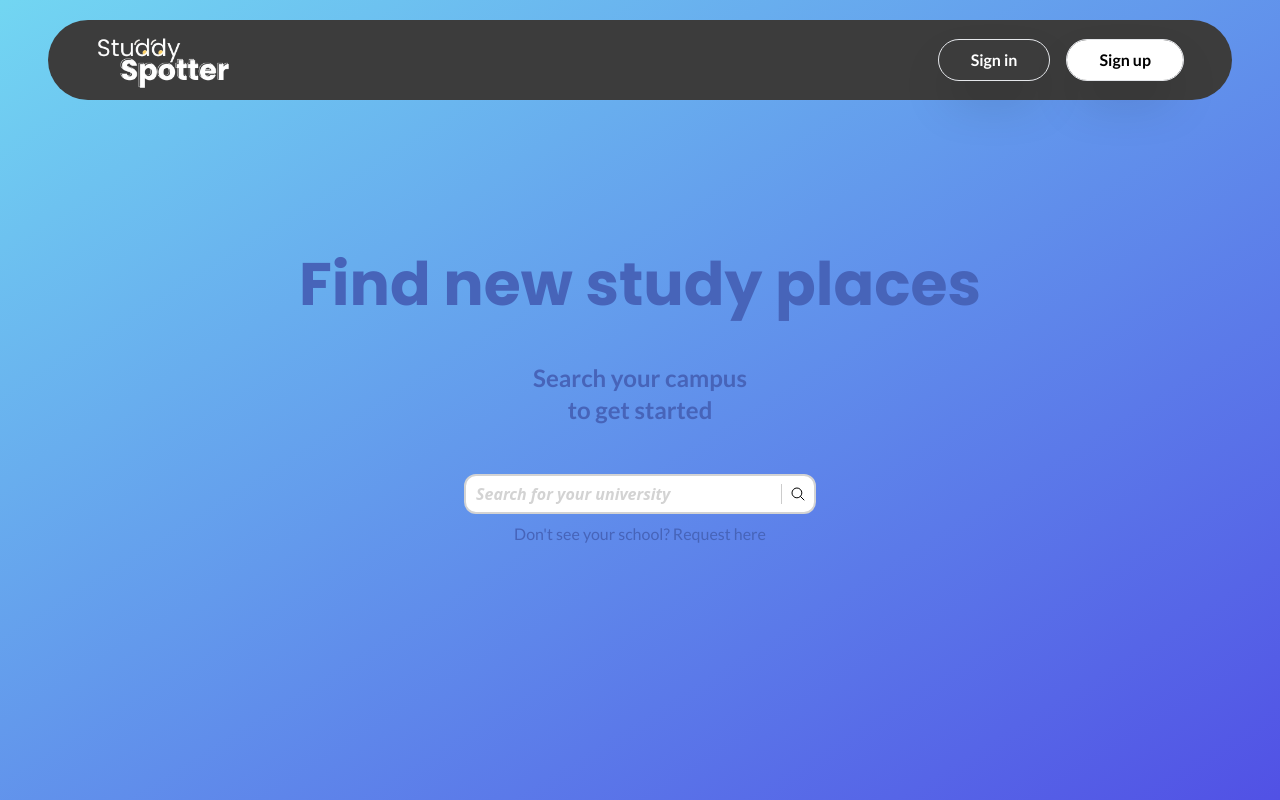
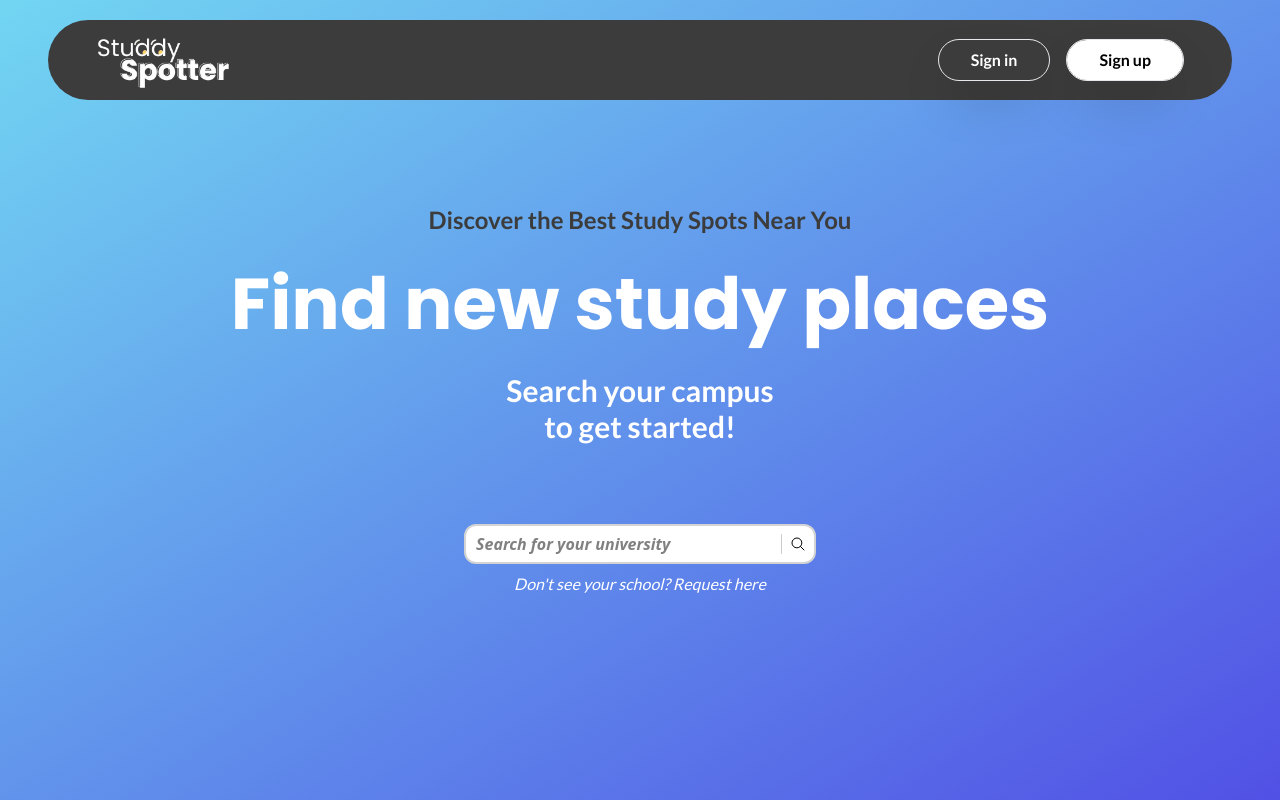
Before and after one commit to LeonilleM/studdy_spotter, a React (Vite) app: page / in a window 1280 px wide. Built offline with nearby package versions, Linux system fonts and the light colour scheme; no server answers; the database is empty.

Commit message:
"styling - Updated home page styling"

```diff
--- a/src/pages/Home/Home.jsx
+++ b/src/pages/Home/Home.jsx
@@ -40,12 +40,10 @@ function Home() {
         )
     }
 
-
-
     const Option = (props) => {
         return (
             <components.Option {...props}>
-                <FaUniversity className="mr-2 text-black inline-flex gap-2" />
+                <FaUniversity className="mr-2 text-gray-500 inline-flex gap-2" />
                 {props.data.label}
             </components.Option>
         );
@@ -61,7 +59,7 @@ function Home() {
             border: 'lightgray 2px solid',
         }), placeholder: (provided) => ({
             ...provided,
-            color: 'lightgray',
+            color: 'gray',
             fontWeight: 'bold',
             fontStyle: 'italic',
             fontSize: '16px'
@@ -81,11 +79,12 @@ function Home() {
     }
 
     return (
-        <div className="bg-gradient-to-br from-[#72D6F2] to-[#5151E5] flex flex-col text-primary ">
-            <div className="flex items-center justify-center h-screen  flex-col gap-12 ">
-                <h1 className="text-center text-6xl font-poppins font-bold">Find new study places</h1>
-                <h1 className="font-lato font-bold text-2xl  text-center w-[30vh] ">Search your campus to get started</h1>
-                <div className="flex flex-col items-center justify-center">
+        <div className="bg-gradient-to-br from-[#72D6F2] to-[#5151E5] flex flex-col text-white ">
+            <div className="flex items-center justify-center h-screen flex-col gap-8 px-4">
+                <h1 className="font-lato text-secondary font-bold text-2xl">Discover the Best Study Spots Near You</h1>
+                <h1 className="text-center sm:text-7xl text-6xl font-poppins font-bold">Find new study places</h1>
+                <h1 className="font-lato font-bold sm:text-3xl text-2xl  text-center md:w-[35vh]">Search your campus to get started!</h1>
+                <div className="flex flex-col items-center justify-center pt-12">
                     <Select
                         styles={customStyles}
                         options={options}
@@ -98,7 +97,7 @@ function Home() {
                     />
                     <NavLink
                         to='/allschools'
-                        className="font-lato  pt-2">Don&apos;t see your school? Request here</NavLink>
+                        className="font-lato pt-2 italic">Don&apos;t see your school? Request here</NavLink>
                 </div>
 
             </div>
```
